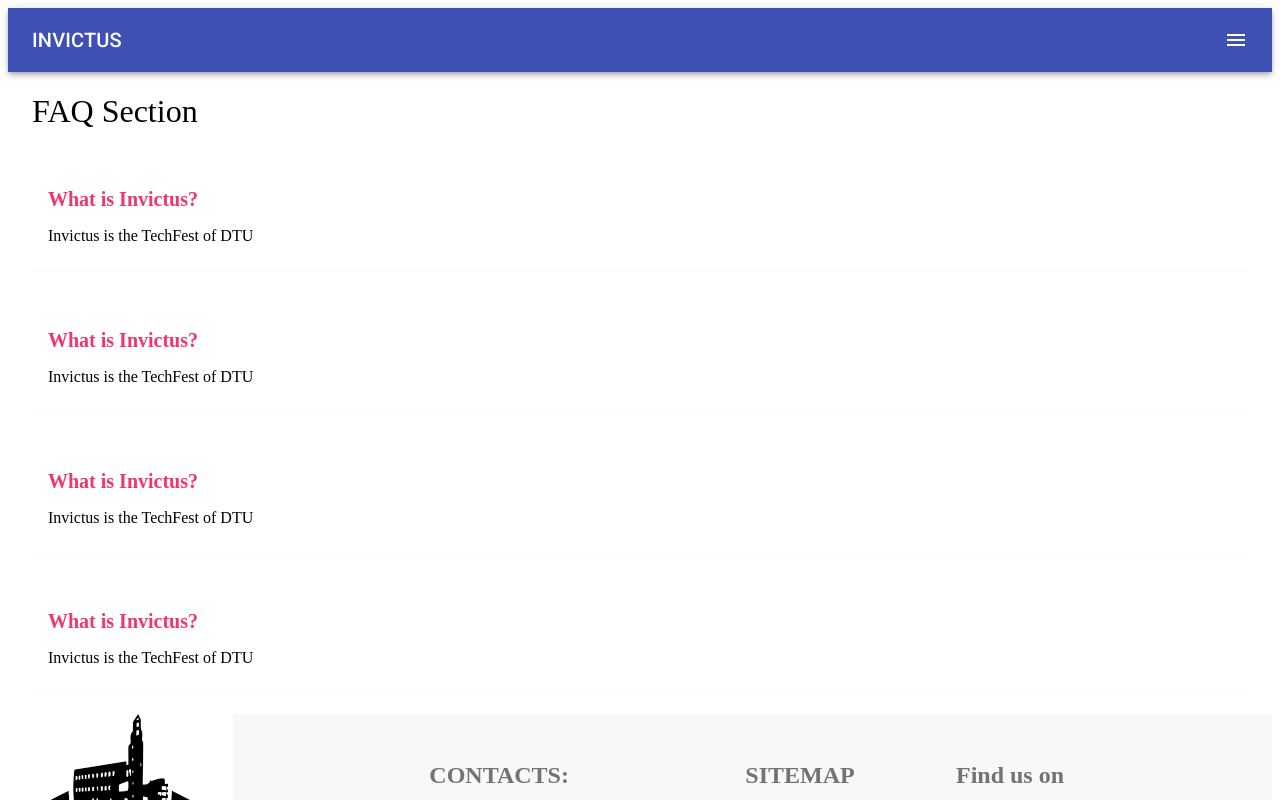
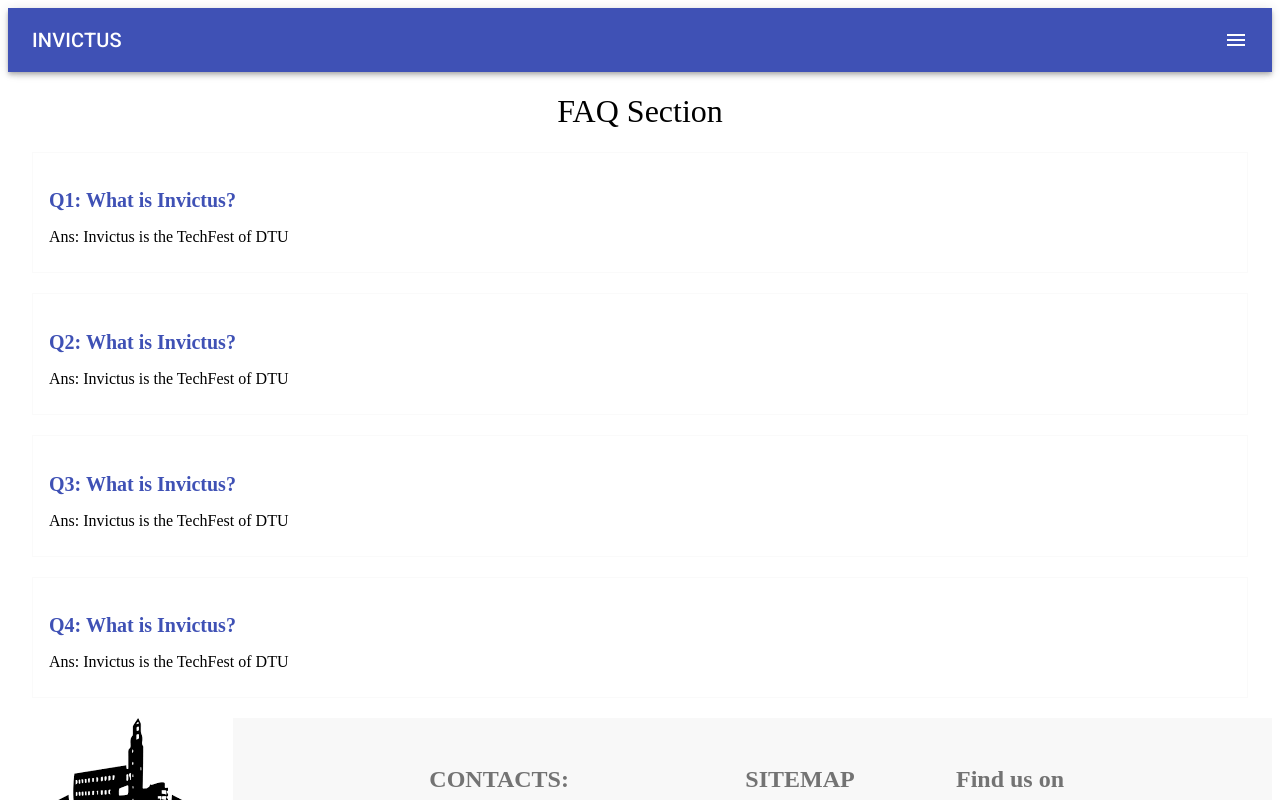
Before and after one commit to anikashc/invictus, a React (Create React App) app in the folder client/: page /faq in a window 1280 px wide. Shown: the top 800 px of the page. Built offline with nearby package versions, Linux system fonts and the light colour scheme.

Commit message:
faq styling

```diff
--- a/client/src/Components/FaqList/FaqList.js
+++ b/client/src/Components/FaqList/FaqList.js
@@ -8,8 +8,8 @@
       {
         faqs.map((faq) => (
           <div className="faq-preview" key={faq.id}>
-            <h4>{faq.question}</h4>
-            <p>{faq.answer}</p>
+            <h4>Q{faq.id}: {faq.question}</h4>
+            <p>Ans: {faq.answer}</p>
           </div>
         ))
       }
--- a/client/src/Components/FaqList/FaqListStyles.css
+++ b/client/src/Components/FaqList/FaqListStyles.css
@@ -2,13 +2,14 @@
 .faq-preview {
   padding: 10px 16px;
   margin: 20px 0;
-  border-bottom: 1px solid #fafafa;
+  border: 1px solid #fafafa;
 }
 .faq-preview:hover {
-  box-shadow: 1px 3px 5px rgba(0,0,0,0.1);
+  box-shadow: 4px 4px 8px rgba(63,81,181,0.2);
+  border-radius: 2%;
 }
 .faq-preview h4 {
   font-size: 20px;
-  color: #f1356d;
+  color: #3f51b5;
   margin-bottom: 8px;
 }
--- a/client/src/Screens/FAQ.js
+++ b/client/src/Screens/FAQ.js
@@ -1,5 +1,4 @@
-// import React from 'react'
-import { useState } from 'react'
+import { React, useState } from 'react'
 import FaqList from '../Components/FaqList/FaqList'
 
 
@@ -12,9 +11,13 @@
         { question: 'What is Invictus?', answer: "Invictus is the TechFest of DTU", id: 4 }
     ]);
 
+    const hStyle = {
+        textAlign: 'center'
+    };
+
     return (
         <div className="faq-section">
-            <h1>FAQ Section</h1>
+            <h1 style={hStyle}>FAQ Section</h1>
             <FaqList faqs={faqs} />
         </div>
     )
```
Also changed, not shown: 1 other file (tests, documents, lock files or other folders).
